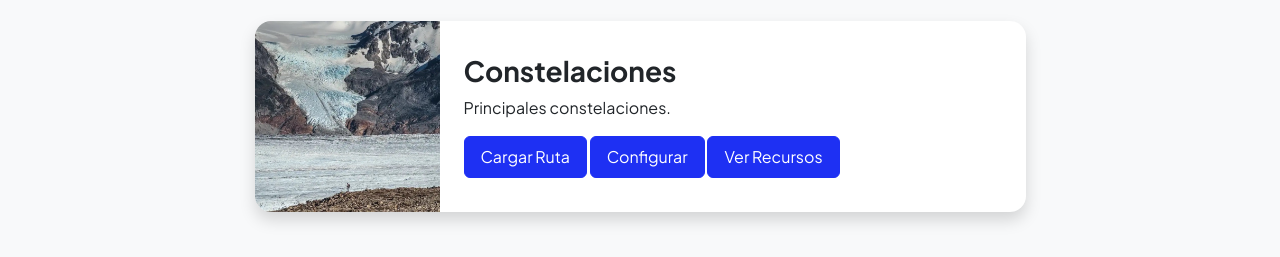
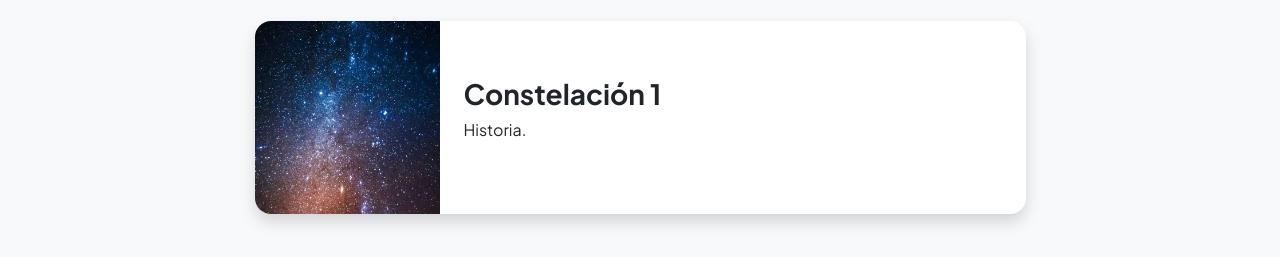
Before and after one commit to bernirosas/innova, a website: page dist/constelaciones.html in a window 1280 px wide. Shown: the part 389-646 px from the top of the page. Drawn offline with nearby package versions, Linux system fonts and the light colour scheme.

Commit message:
ahora si

```diff
--- a/dist/constelaciones.html
+++ b/dist/constelaciones.html
@@ -66,16 +66,11 @@
                             <div class="card overflow-hidden shadow border-0 rounded-4 mb-5">
                                 <div class="card-body p-0">
                                     <div class="d-flex align-items-center">
-                                        <img class="text-lg-start mb-4 mb-lg-0 ml-2 img-fluid" src="assets/torres-del-paine-2.jpeg" alt="..." width="185" />
+                                        <img class="text-lg-start mb-4 mb-lg-0 ml-2 img-fluid" src="/assets/constelaciones.jpeg" alt="..." width="185" />
                                         <div class="col align-items-left text-left text-lg-start mb-4 mb-lg-0 p-4 rounded-4">
-                                            <h3 class="fw-bolder">Constelaciones</h3>
-                                            <p>Principales constelaciones.</p>
+                                            <h3 class="fw-bolder">Constelación 1</h3>
+                                            <p>Historia.</p>
                                             <div class="ml-4">
-                                                <div class="mt-7 mb-0 ml-10">
-                                                    <a class="btn btn-primary px-3 py-2 mr-2 ml-2" href="ruta/">Cargar Ruta</a>
-                                                    <a class="btn btn-primary px-3 py-2 mr-2 ml-2" href="#!">Configurar</a>
-                                                    <a class="btn btn-primary px-3 py-2 mr-2 ml-2" href="#!">Ver Recursos</a>
-                                                </div>
                                             </div>
                                         </div>
                                     </div>
```
Also changed, not shown: 2 other files.
